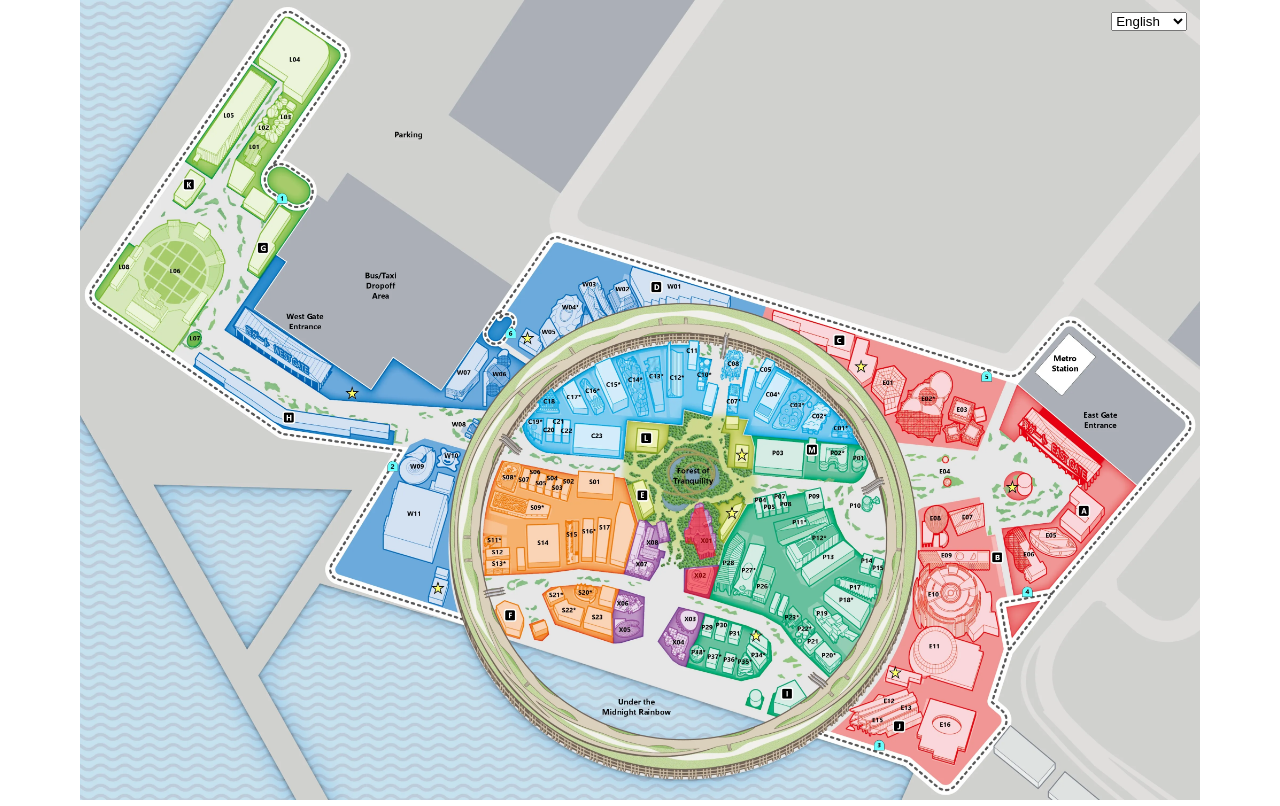
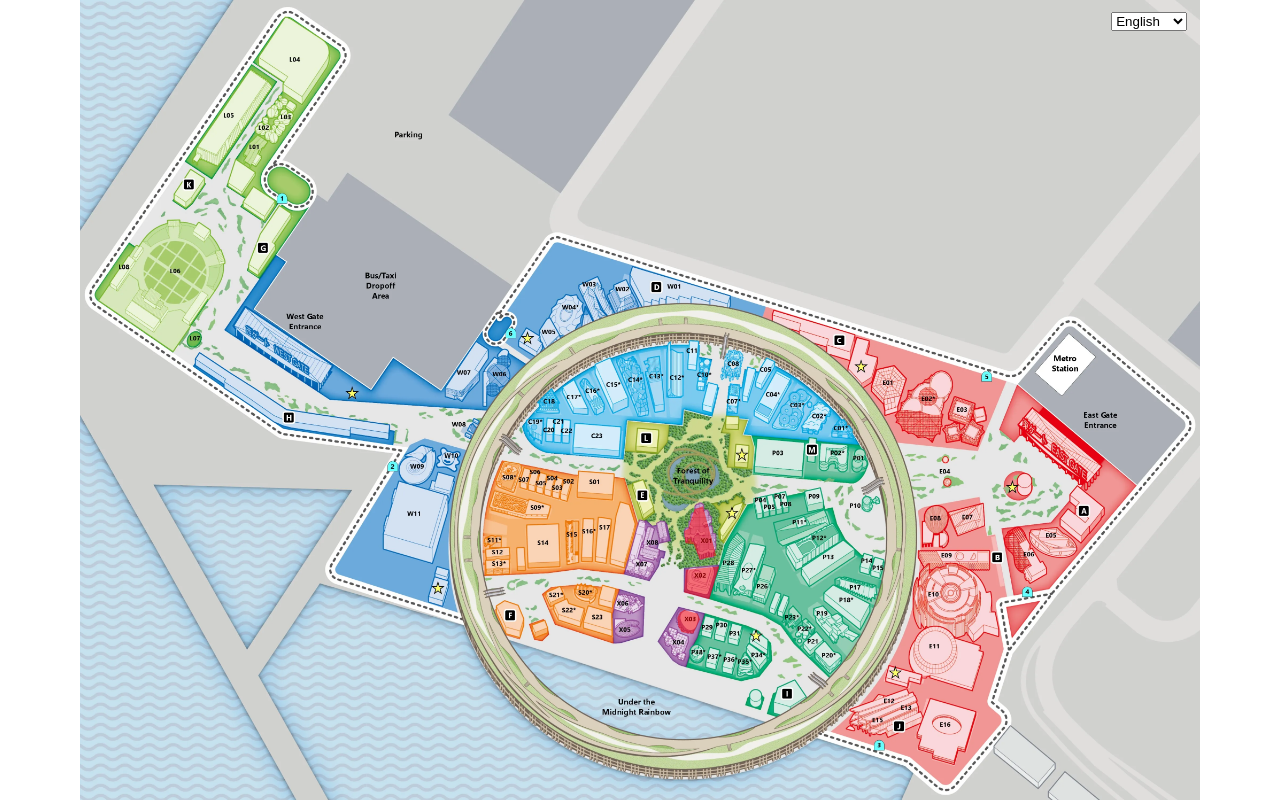
Before and after one commit to caasi/expo-2025-map, a React (Vite) app: page / in a window 1280 px wide. Built offline with nearby package versions, Linux system fonts and the light colour scheme.

Commit message:
feat: add region X03

```diff
--- a/src/App.tsx
+++ b/src/App.tsx
@@ -82,6 +82,7 @@ function App() {
                 acc.y += coord.y
                 return acc
               }, { x: 0, y: 0 })
+              if (region.coords.length === 0) return null
               center.x /= region.coords.length
               center.y /= region.coords.length
               const name = region.names[lang] ?? region.names.en
--- a/src/regions.tsx
+++ b/src/regions.tsx
@@ -42,6 +42,27 @@ const regions: Region[] = [
       { x: 2354.4, y: 2241.61 },
       { x: 2260.08, y: 2216.45 },
     ]
+  },
+  {
+    label: 'X03',
+    names: {
+      en: 'Playground of Life: Jellyfish Pavilion',
+      ja: 'いのちの遊び場 クラゲ館',
+      'zh-CN': '生命之游乐场水母馆',
+      'zh-TW': '生命之遊樂場水母館'
+    },
+    url: 'https://expo2025-kuragepj.com/',
+    coords: [
+      { x: 2244.36, y: 2291.91 },
+      { x: 2260.08, y: 2282.48 },
+      { x: 2310.38, y: 2295.05 },
+      { x: 2319.81, y: 2317.06 },
+      { x: 2294.66, y: 2370.51 },
+      { x: 2275.8, y: 2370.51 },
+      { x: 2250.65, y: 2364.22 },
+      { x: 2238.07, y: 2342.21 },
+      { x: 2234.93, y: 2310.77 },
+    ]
   }
 ]
 
```
